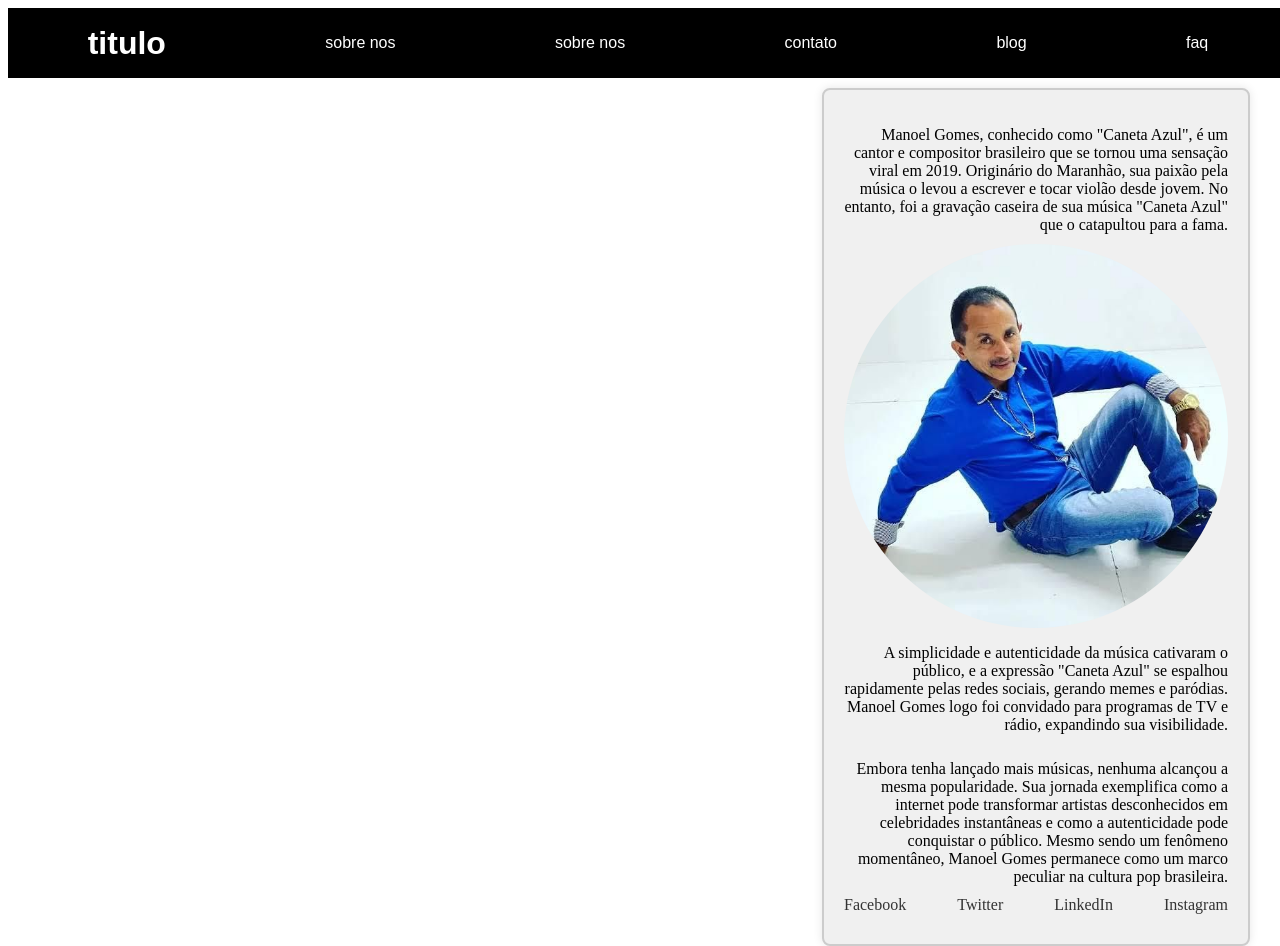
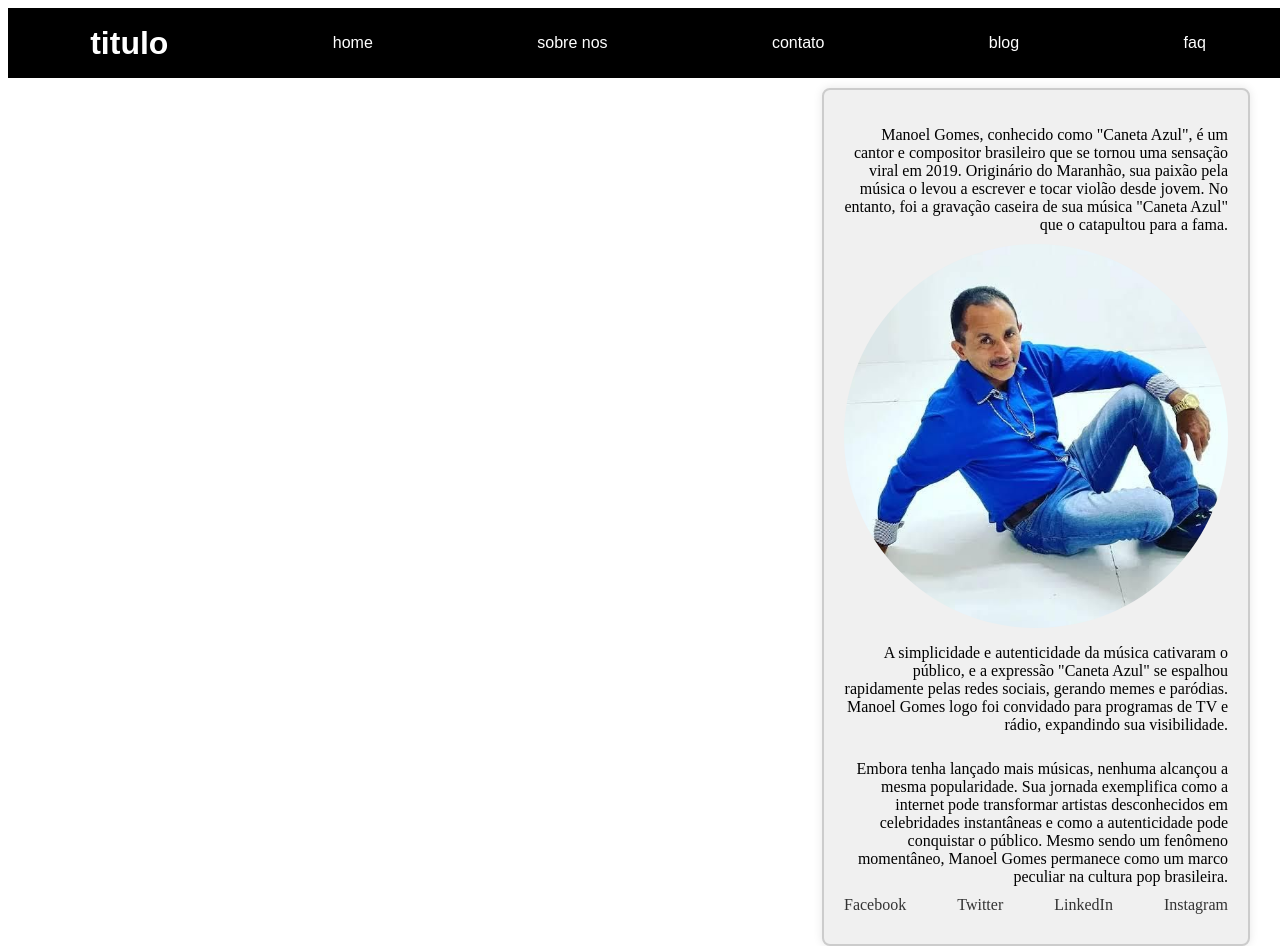
Before and after one commit to luigiferrarasinno/cp_js, a React (Create React App) app: page / in a window 1280 px wide. Built offline with nearby package versions, Linux system fonts and the light colour scheme.

Commit message:
home adicionado

```diff
--- a/src/components/header/Header.js
+++ b/src/components/header/Header.js
@@ -21,7 +21,7 @@ function Header() {
     <div>
       <Styledheader>
         <h1>titulo</h1>
-        <a href="">sobre nos</a>
+        <a href="">home</a>
         <a href="">sobre nos</a>
         <a href="">contato</a>
         <a href="">blog</a>
```
